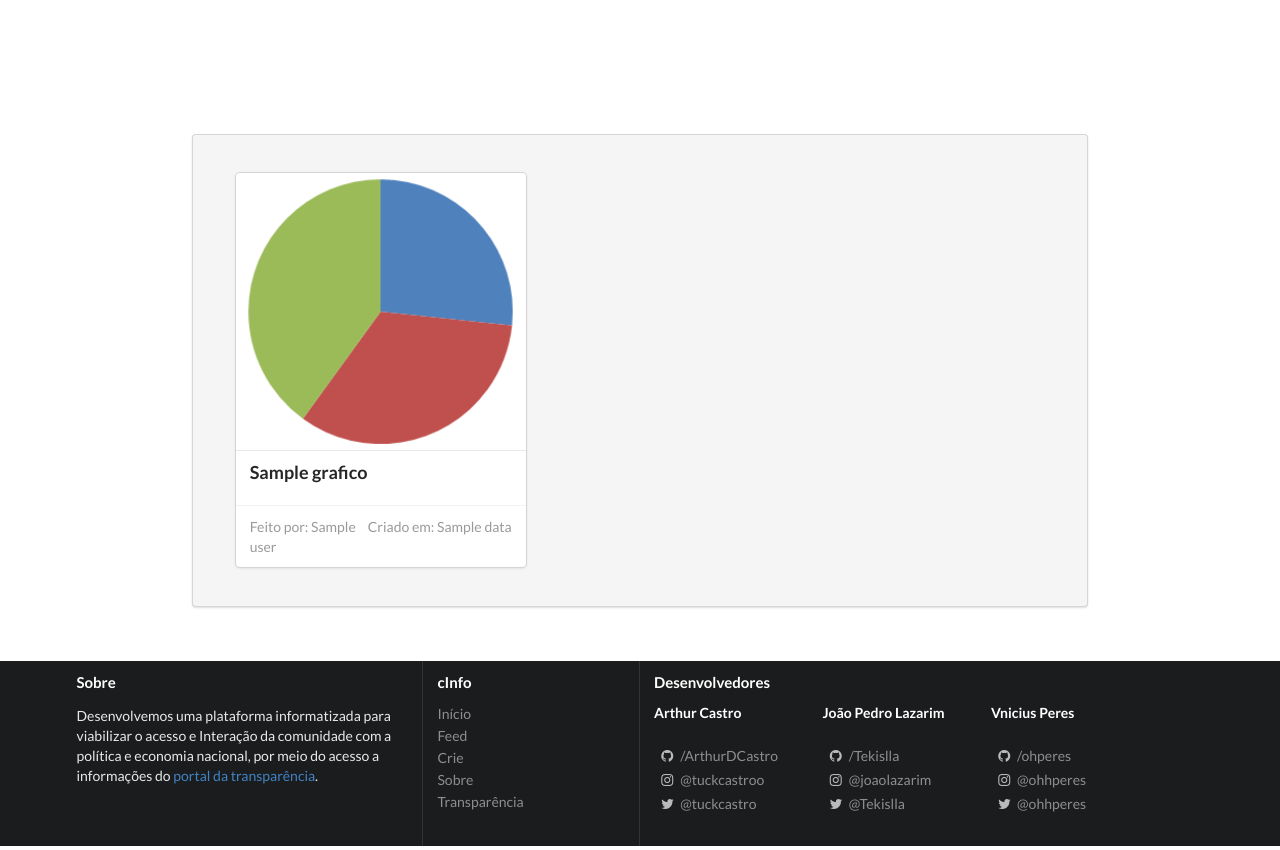
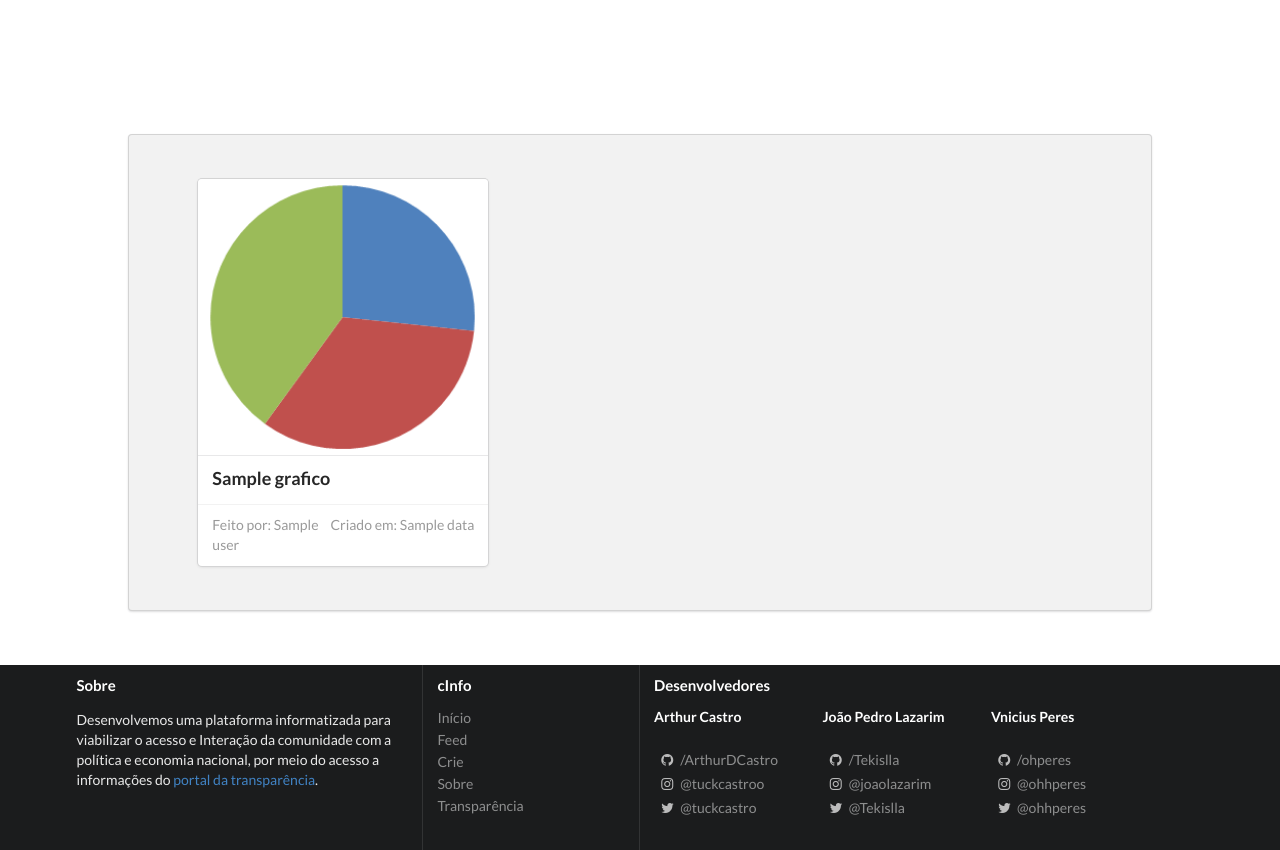
Before and after one commit to ArthurDCastro/cInfo, a PHP site: the page made by app/views/graficos.php in a window 1280 px wide. Run offline with PHP 8.4, Linux system fonts and the light colour scheme; the template is opened without the code that fills it: most values are stand-ins (such as "Sample title", 1, 10 or a date in 2020).

Commit message:
Alterações no estilo da página de gráficos do usúario;

```diff
--- a/app/views/graficos.php
+++ b/app/views/graficos.php
@@ -14,17 +14,15 @@
 </div>
 
 <?php else: ?>
-    <div class="ui  segment" style="margin-left: 15%; margin-right: 15%; padding-left: 3.333%; padding-top: 3%; padding-bottom: 3%; background-color: whitesmoke">
-        <div class="ui link cards">
+    <div class="ui  segment" id="fora">
+        <div class="ui link cards" id="cards">
             <?php foreach ($data['graficos'] as $grafico): ?>
-                        <div class="card">
+                 <div class="card column" id="card">
                     <div class="image">
                         <img src="assets/files/img/g_pizza.png">
                     </div>
                     <div class="content">
                         <div class="header"><?= $grafico['nome'] ?></div>
-                                <div class="meta"></div>
-                                <div class="description"></div>
                     </div>
                     <div class="extra content">
                         <span class="right floated">Criado em: <?= $grafico['data'] ?></span>
--- a/app/views/padroes/menu.php
+++ b/app/views/padroes/menu.php
@@ -107,7 +107,7 @@
         <i class="users icon"></i>
         Amigos
     </a>
-    <a class="item user_option">
+    <a href="graficos" class="item user_option">
         <i class="chart pie icon"></i>
         Gráficos
     </a>
--- a/assets/front_end/css/graficos.css
+++ b/assets/front_end/css/graficos.css
@@ -1,3 +1,18 @@
 #article {
     margin-top: 50px;
 }
+#cards {
+    padding-top: 3%;
+    padding-bottom: 3%;
+    padding-left: 3.333%;
+}
+#fora {
+    margin-left: 10%;
+    margin-right: 10%;
+    background-color: #f2f2f2;
+
+}
+
+#card {
+    margin-left: 3%;
+}
```
Lines whose indentation alone changed are shown as unchanged.
